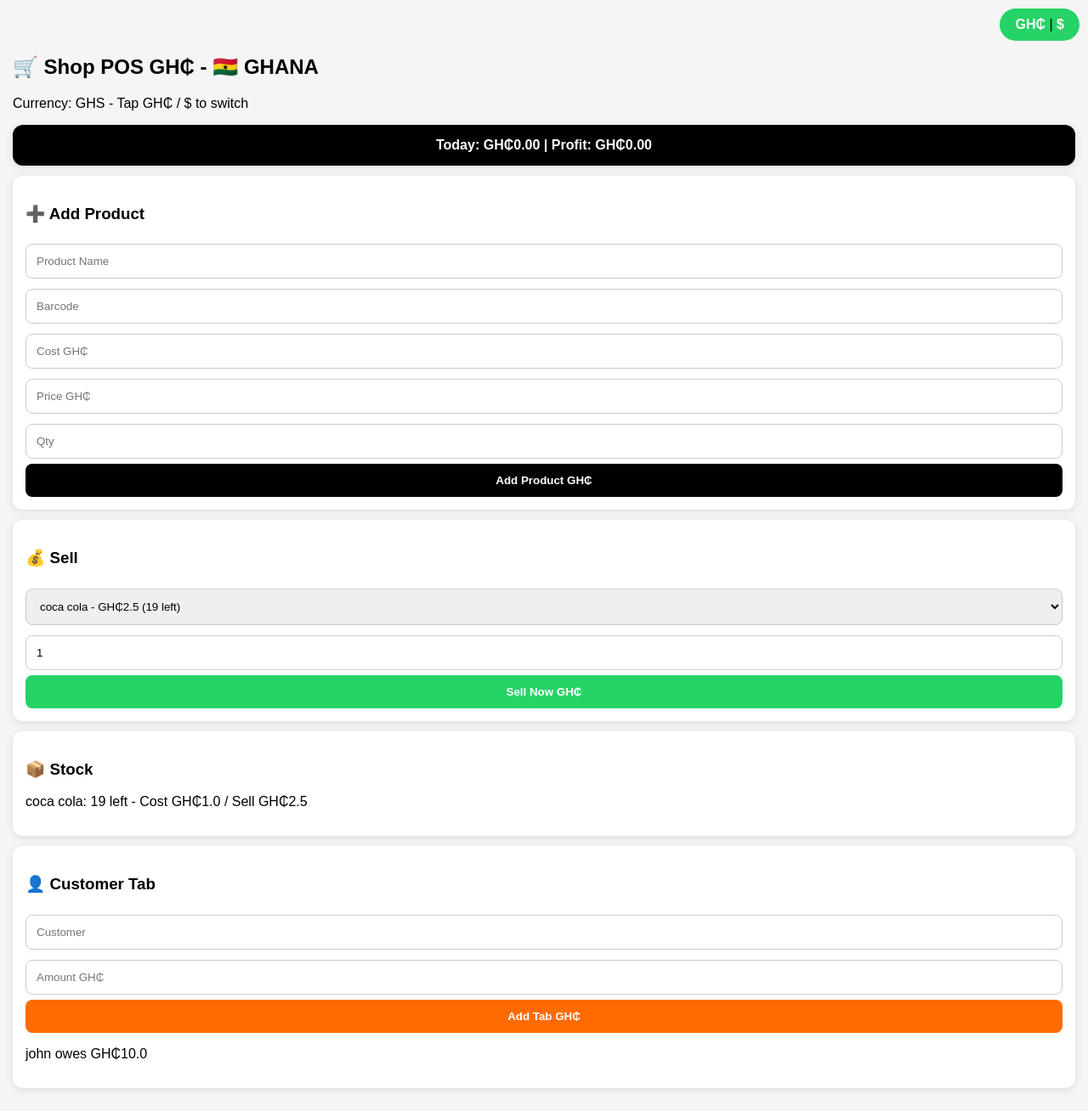
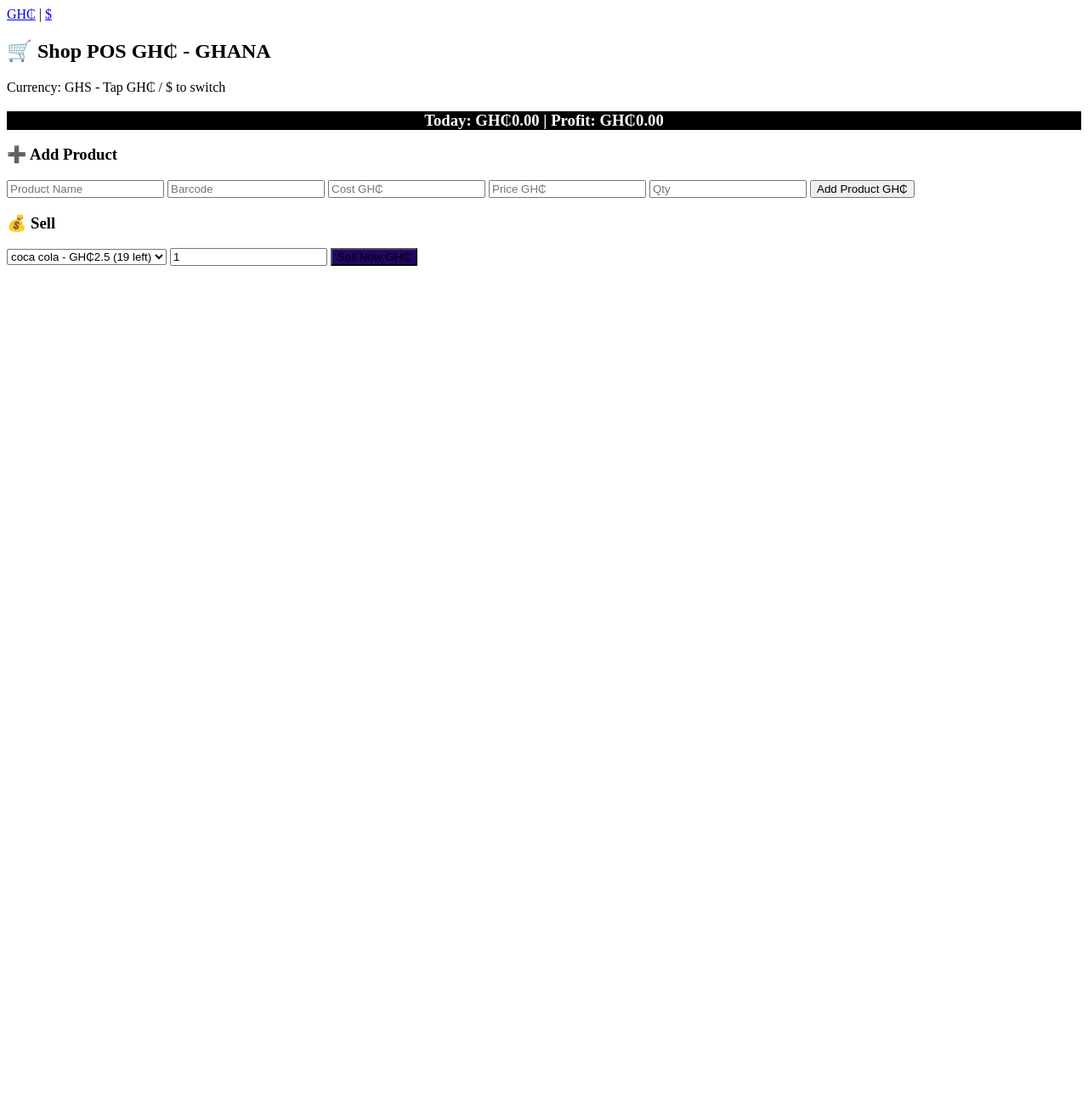
Before and after one commit to Zacharia-code/us-shop-pos, a Flask app: page / in a window 1280 px wide. Shown: the whole page at 85% size. After the commit the page ends 313 px from the top, so only its background shows below. Run offline with Flask 3, Linux system fonts and the light colour scheme.

Commit message:
Refactor index.html for improved layout and functionality
Updated the layout and styling of the index page, added sale confirmation message, and removed unnecessary sections.

```diff
--- a/templates/index.html
+++ b/templates/index.html
@@ -1,30 +1,24 @@
-<!DOCTYPE html>
-<html>
-<head>
-<title>Shop POS GH₵ + $</title>
-<meta name="viewport" content="width=device-width, initial-scale=1">
-<style>
-body{font-family:Arial;padding:15px;background:#f5f5f5;margin:0}
-.card{background:white;padding:15px;margin:12px 0;border-radius:12px;box-shadow:0 2px 8px #ddd}
-button{background:#000;color:#fff;padding:12px;border:none;border-radius:8px;width:100%;font-weight:bold;cursor:pointer}
-input,select{width:100%;padding:12px;margin:6px 0;border:1px solid #ccc;border-radius:8px;box-sizing:border-box}
-.toggle{position:fixed;top:10px;right:10px;background:#25D366;padding:10px 18px;border-radius:25px;z-index:999}
-.toggle a{color:white;text-decoration:none;font-weight:bold}
-.header{margin-top:50px}
-</style>
-</head>
 <body>
 <div class="toggle">
 <a href="/?currency=GHS">GH₵</a> | <a href="/?currency=USD">$</a>
 </div>
 <div class="header">
-<h2>🛒 Shop POS {{symbol}} - {% if currency == 'GHS' %}🇬🇭 GHANA{% else %}🇺🇸 USA{% endif %}</h2>
+<h2>🛒 Shop POS {{symbol}} - {% if currency == 'GHS' %}GHANA{% else %}USA{% endif %}</h2>
 <p>Currency: {{currency}} - Tap GH₵ / $ to switch</p>
 </div>
 
 <div class="card" style="background:#000;color:#fff;text-align:center">
-<b>Today: {{symbol}}{{ "%.2f"|format(today_total) }} | Profit: {{symbol}}{{ "%.2f"|format(profit) }}</b>
+<h3>Today: {{symbol}}{{ "%.2f"|format(today_total) }} | Profit: {{symbol}}{{ "%.2f"|format(profit) }}</h3>
 </div>
+
+{% if request.args.get('sold') %}
+<div style="background:#25D366;color:white;padding:12px;border-radius:8px;text-align:center;margin:10px 0;">
+✅ Sale Done! Kumasi
+<br><br>
+<a href="/receipt" style="background:white;color:#25D366;padding:10px 20px;border-radius:5px;text-decoration:none;font-weight:bold;">🧾 Print Receipt</a>
+<a href="/?currency=GHS" style="background:#333;color:white;padding:10px 15px;border-radius:5px;text-decoration:none;margin-left:8px;">Continue →</a>
+</div>
+{% endif %}
 
 <div class="card"><h3>➕ Add Product</h3>
 <form method="POST" action="/add_product">
@@ -40,20 +34,5 @@ input,select{width:100%;padding:12px;margin:6px 0;border:1px solid #ccc;border-r
 <form method="POST" action="/sell">
 <select name="product">{% for p in products %}<option value="{{p.name}}">{{p.name}} - {{symbol}}{{p.price}} ({{p.qty}} left)</option>{% endfor %}</select>
 <input name="qty" type="number" value="1" required>
-<button style="background:#25D366">Sell Now {{symbol}}</button>
+<button style="background:#250366">Sell Now {{symbol}}</button>
 </form></div>
-
-<div class="card"><h3>📦 Stock</h3>
-{% for p in products %}<p>{{p.name}}: {{p.qty}} left - Cost {{symbol}}{{p.cost}} / Sell {{symbol}}{{p.price}}</p>{% endfor %}
-</div>
-
-<div class="card"><h3>👤 Customer Tab</h3>
-<form method="POST" action="/add_debt">
-<input name="customer" placeholder="Customer" required>
-<input name="amount" type="number" step="0.01" placeholder="Amount {{symbol}}" required>
-<button style="background:#ff6b00">Add Tab {{symbol}}</button>
-</form>
-{% for d in debts %}<p>{{d.customer}} owes {{symbol}}{{d.amount}}</p>{% endfor %}
-</div>
-</body>
-</html>
```
